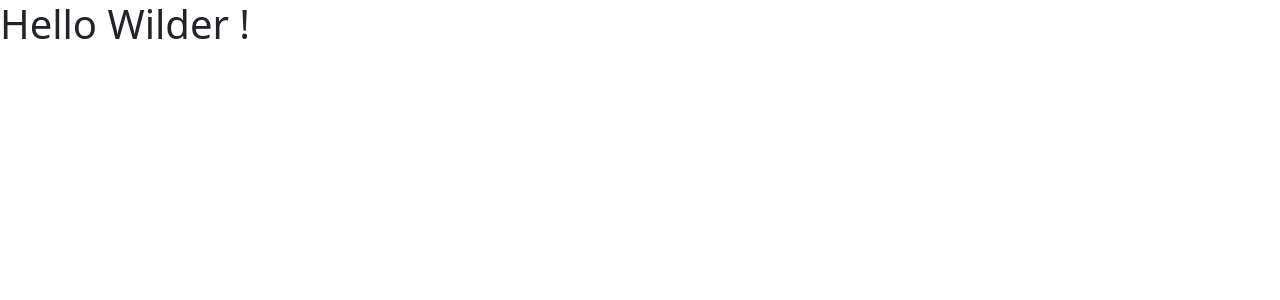
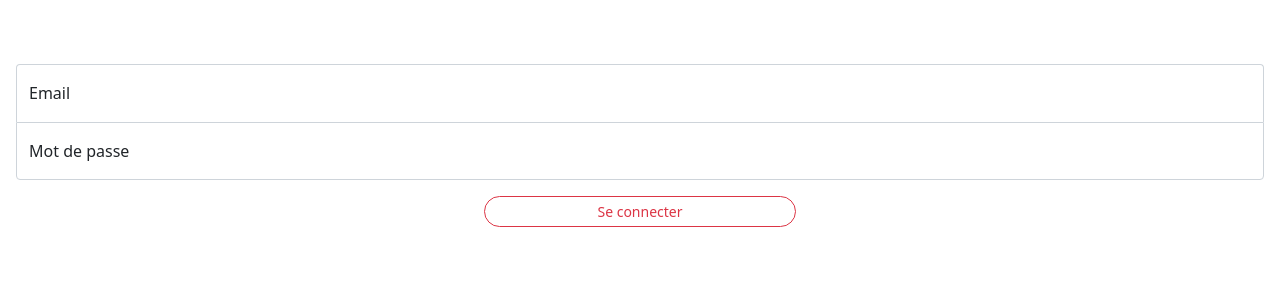
Before and after one commit to WildCodeSchool/bordeaux-p2-202109-damieux, a PHP site: template src/View/Home/index.html.twig in a window 1280 px wide. Shown: the top 300 px of the page. Run offline with PHP 8.4, Linux system fonts and the light colour scheme; the template is opened without the code that fills it, so the values that code supplies are empty; some libraries are stand-ins or nearby versions.

Commit message:
add form

```diff
--- a/migration.php
+++ b/migration.php
@@ -6,7 +6,7 @@ require 'vendor/autoload.php';
 if (file_exists('config/db.php')) {
     require 'config/db.php';
 } else {
-    require 'config/db.php.dist';
+    require 'config/db.php';
 }
 
 
--- a/src/View/Home/index.html.twig
+++ b/src/View/Home/index.html.twig
@@ -1,5 +1,18 @@
+
 {% extends 'layout.html.twig' %}
-
 {% block content %}
-    <h1>Hello Wilder !</h1>
+      <form class="mt-5 p-3 m-auto">
+         <div class="form-floating w-lg-25 w-sm-100 m-auto">
+            <input type="email" class="form-control border-bottom-0 rounded-0 rounded-top" id="floatingInput" placeholder="name@example.com">
+            <label for="floatingInput">Email</label>
+         </div>
+         <div class="form-floating w-lg-25 w-sm-100 m-auto">
+            <input type="password" class="form-control rounded-0 rounded-bottom" id="floatingPassword" placeholder="Password">
+            <label for="floatingPassword">Mot de passe</label>
+         </div>
+         <div class="d-grid gap-2 mx-auto w-25 mt-3">
+            <button class="rounded-pill btn btn-outline-danger btn-sm mb-2" type="button">Se connecter</button>
+            <img src="" class="rounded-pill" alt="">
+         </div>
+      </form>
 {% endblock %}
--- a/src/View/Item/index.html.twig
+++ b/src/View/Item/index.html.twig
@@ -1,5 +1,4 @@
 {% extends 'layout.html.twig' %}
-
 {% block content %}
     <h1>Items</h1>
     <ul>
```
Also changed, not shown: src/View/layout.html.twig (+4 -7 lines), 2 other files.
